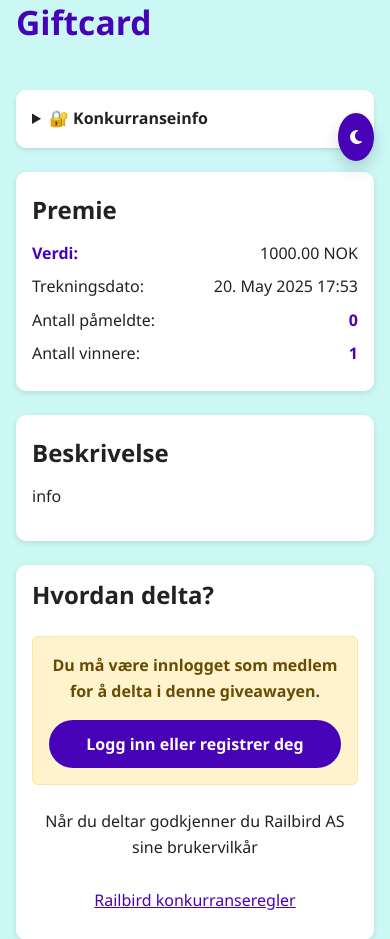
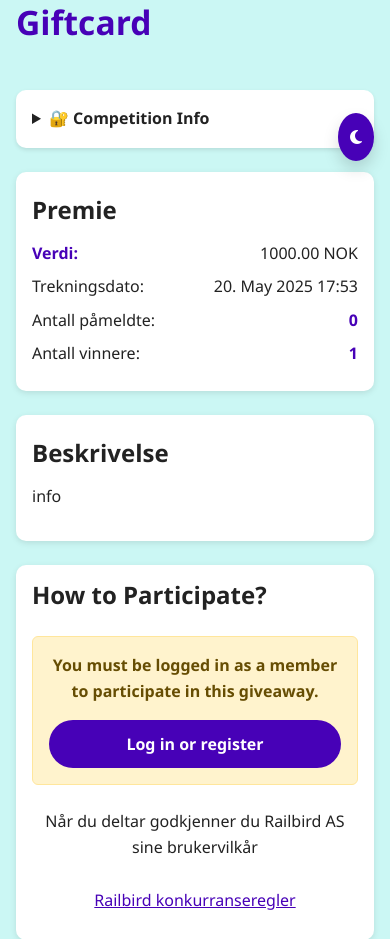
Before and after one commit to ELtaker/Railproject, a Django app: page /giveaways/5/ in a window 390 px wide. Shown: the part 667-1606 px from the top of the page. Run offline with Django 5.2, Linux system fonts and the light colour scheme; data comes from the database, SQL or seed files in the repository; data that the repository does not hold is empty; some libraries are stand-ins or nearby versions.

Commit message:
messageeng

```diff
--- a/giveaways/permissions.py
+++ b/giveaways/permissions.py
@@ -4,7 +4,7 @@ Permissions for giveaways app. Centralizes all access logic for entries and give
 
 def is_member(user) -> bool:
     """
-    Returnerer True hvis brukeren er autentisert, IKKE bedriftsbruker, og medlem av gruppen 'Members'.
+    Returns True if the user is authenticated, NOT a business user, and a member of the 'Members' group.
     """
     return (
         user.is_authenticated
--- a/giveaways/views.py
+++ b/giveaways/views.py
@@ -14,8 +14,8 @@ from django.views.generic import ListView, DetailView
 
 class GiveawayListView(ListView):
     """
-    Offentlig oversikt over aktive giveaways. Kan filtreres på sted/postnummer.
-    Viser kun aktive giveaways (nå mellom start og slutt).
+    Public overview of active giveaways. Can be filtered by location/postal code.
+    Shows only active giveaways (currently between start and end dates).
     """
     model = Giveaway
     template_name = "giveaways/giveaway_list.html"
@@ -59,13 +59,13 @@ class GiveawayDetailView(DetailView):
         kwargs = {'giveaway': self.get_object(), 'request': self.request}
         if post:
             kwargs['data'] = self.request.POST
-        # Fjern custom kwargs før vi sender til ModelForm
+        # Remove custom kwargs before sending to ModelForm
         form_kwargs = {}
         if 'data' in kwargs:
             form_kwargs['data'] = kwargs['data']
         if 'files' in kwargs:
             form_kwargs['files'] = kwargs['files']
-        # Disse brukes kun i vår __init__
+        # These are only used in our __init__
         form_kwargs['giveaway'] = kwargs['giveaway']
         form_kwargs['request'] = kwargs['request']
         return form_kwargs
@@ -88,10 +88,10 @@ class GiveawayDetailView(DetailView):
             has_joined = giveaway.entries.filter(user=user).exists()
 
         # Check if user can participate
-        kan_delta = can_enter_giveaway(user, giveaway)
+        can_participate = can_enter_giveaway(user, giveaway)
 
         # Only create entry form if user can participate
-        entry_form = EntryForm(giveaway=giveaway, request=self.request) if kan_delta else None
+        entry_form = EntryForm(giveaway=giveaway, request=self.request) if can_participate else None
 
         # Get business info for the template
         business = giveaway.business
@@ -103,7 +103,7 @@ class GiveawayDetailView(DetailView):
             "is_member": is_member_status,
             "is_business": hasattr(user, "business_account") if user.is_authenticated else False,
             "has_joined": has_joined,
-            "kan_delta": kan_delta,
+            "can_participate": can_participate,
             "entry_form": entry_form,
         })
         return context
@@ -112,8 +112,8 @@ class GiveawayDetailView(DetailView):
         self.object = self.get_object()
         user = request.user
         if not can_enter_giveaway(user, self.object):
-            messages.error(request, "Du har ikke tilgang til å melde deg på denne giveawayen.")
-            logger.warning(f"Ikke-medlem eller ugyldig forsøk på påmelding: {user}")
+            messages.error(request, "You do not have access to participate in this giveaway.")
+            logger.warning(f"Non-member or invalid participation attempt: {user}")
             return redirect(self.object.get_absolute_url())
 
         form = EntryForm(request.POST, giveaway=self.object, request=request)
@@ -122,11 +122,11 @@ class GiveawayDetailView(DetailView):
             entry.user = user
             entry.giveaway = self.object
             entry.save()
-            messages.success(request, "Du er nå påmeldt!")
-            logger.info(f"Bruker {user} påmeldt giveaway {self.object} med by {entry.user_location_city}.")
+            messages.success(request, "You are now registered!")
+            logger.info(f"User {user} registered for giveaway {self.object} with city {entry.user_location_city}.")
             return redirect(self.object.get_absolute_url())
         else:
-            logger.warning(f"Påmelding feilet for bruker {user} til giveaway {self.object}: {form.errors}")
+            logger.warning(f"Registration failed for user {user} to giveaway {self.object}: {form.errors}")
             context = self.get_context_data()
             context["entry_form"] = form
             return self.render_to_response(context)
@@ -159,7 +159,7 @@ class GiveawayCreateView(LoginRequiredMixin, BusinessOnlyMixin, CreateView):
 
     def form_valid(self, form):
         form.instance.business = self.request.user.business_account
-        logger.info(f"Giveaway opprettet for business {form.instance.business.name}")
+        logger.info(f"Giveaway created for business {form.instance.business.name}")
         return super().form_valid(form)
 
     def get_success_url(self):
--- a/templates/giveaways/giveaway_detail.html
+++ b/templates/giveaways/giveaway_detail.html
@@ -38,10 +38,10 @@
     <!-- Accordion -->
     <div class="accordion">
       <details>
-        <summary>🔐 Konkurranseinfo</summary>
-        <p><strong>Arrangør:</strong> {{ business.name }}</p>
-        <p><strong>Status:</strong> {% if giveaway.is_active %}✅ Aktiv{% else %}❌ Ikke aktiv{% endif %}</p>
-        <p><strong>Opprettet:</strong> {{ giveaway.created_at|date:"d. M Y H:i" }}</p>
+        <summary>🔐 Competition Info</summary>
+        <p><strong>Organizer:</strong> {{ business.name }}</p>
+        <p><strong>Status:</strong> {% if giveaway.is_active %}✅ Active{% else %}❌ Not active{% endif %}</p>
+        <p><strong>Created:</strong> {{ giveaway.created_at|date:"d. M Y H:i" }}</p>
       </details>
     </div>
     <!-- Event Details -->
@@ -63,7 +63,7 @@
     </section>
     <!-- How to join -->
     <section class="details-box">
-      <span class="h2">Hvordan delta?</span>
+      <span class="h2">How to Participate?</span>
       {% if messages %}
         {% for message in messages %}
           <div class="alert {% if message.tags %}alert-{{ message.tags }}{% endif %}">{{ message }}</div>
@@ -71,16 +71,16 @@
       {% endif %}
       {% if not request.user.is_authenticated %}
         <div class="alert alert-warning text-center my-4">
-          <strong>Du må være innlogget som medlem for å delta i denne giveawayen.</strong><br>
-          <a class="btn btn-primary mt-3" href="/login/?next={{ request.path }}">Logg inn eller registrer deg</a>
+          <strong>You must be logged in as a member to participate in this giveaway.</strong><br>
+          <a class="btn btn-primary mt-3" href="/login/?next={{ request.path }}">Log in or register</a>
         </div>
       {% elif is_member %}
         {% if has_joined %}
           <div class="alert alert-success text-center my-4">
-            <strong>Du er påmeldt!</strong>
+            <strong>You are registered!</strong>
           </div>
-          <button class="btn btn-success w-100" disabled>Påmeldt</button>
-        {% elif kan_delta and entry_form %}
+          <button class="btn btn-success w-100" disabled>Registered</button>
+        {% elif can_participate and entry_form %}
           <form method="post" class="mt-3" id="entry-form">
             {% csrf_token %}
             {% if giveaway.signup_question %}
@@ -88,12 +88,12 @@
             {% endif %}
             {{ entry_form.answer.errors }}
             <div class="mb-3">
-              <label for="id_user_location_city" class="form-label">Din by <span class="text-danger">*</span></label>
+              <label for="id_user_location_city" class="form-label">Your city <span class="text-danger">*</span></label>
               {{ entry_form.user_location_city }}
-              <small class="form-text text-muted">Din by må samsvare med bedriftens lokasjon ({{ business.city }}) for å delta.</small>
+              <small class="form-text text-muted">Your city must match the business location ({{ business.city }}) to participate.</small>
               <div class="mt-2 d-grid">
                 <button type="button" id="use-my-location" class="btn btn-sm btn-outline-primary">
-                  <i class="bi bi-geo-alt"></i> Bruk min nåværende posisjon
+                  <i class="bi bi-geo-alt"></i> Use my current location
                 </button>
               </div>
               <div id="location-status" class="mt-2 small d-none alert"></div>
@@ -105,7 +105,7 @@
               </div>
             {% endfor %}
             <div class="giveaway-submit text-center my-4 mx-4">
-              <button class="btn btn-primary" type="submit">Delta gratis</button>
+              <button class="btn btn-primary" type="submit">Participate for free</button>
             </div>
 
             {% if entry_form.non_field_errors %}
--- a/templates/includes/navbar.html
+++ b/templates/includes/navbar.html
@@ -1,39 +1,39 @@
 {% load static %}
 
-<nav class="navbar navbar-expand-lg sticky-top bakgrunn-header" aria-label="Hovednavigasjon">
+<nav class="navbar navbar-expand-lg sticky-top bakgrunn-header" aria-label="Main navigation">
     <div class="container">
-        <a class="navbar-brand" href="{% url 'home' %}" aria-label="Raildrops hjemmeside">
+        <a class="navbar-brand" href="{% url 'home' %}" aria-label="Raildrops homepage">
             <img src="{% static 'img/features-icon-1.png' %}" alt="Raildrops Logo" width="30" height="30">
         </a>
 
-        <button class="custom-toggler d-lg-none" type="button" data-bs-toggle="offcanvas" data-bs-target="#mobileMenu" aria-controls="mobileMenu" aria-expanded="false" aria-label="Vis mobilmeny">
+        <button class="custom-toggler d-lg-none" type="button" data-bs-toggle="offcanvas" data-bs-target="#mobileMenu" aria-controls="mobileMenu" aria-expanded="false" aria-label="Show mobile menu">
             <span aria-hidden="true"></span><span aria-hidden="true"></span><span aria-hidden="true"></span>
         </button>
         <div class="collapse navbar-collapse d-none d-lg-flex" id="mainNavigation">
-            <ul class="navbar-nav ms-auto" role="menubar" aria-label="Hovedmeny">
-                <li class="nav-item" role="none"><a class="nav-link" href="#" role="menuitem">Lokasjon</a></li>
+            <ul class="navbar-nav ms-auto" role="menubar" aria-label="Main menu">
+                <li class="nav-item" role="none"><a class="nav-link" href="#" role="menuitem">Location</a></li>
                 <li class="nav-item" role="none"><a class="nav-link" href="#" role="menuitem">Features</a></li>
-                <li class="nav-item" role="none"><a class="nav-link" href="#" role="menuitem">Om oss</a></li>
+                <li class="nav-item" role="none"><a class="nav-link" href="#" role="menuitem">About Us</a></li>
                 {% if user.is_authenticated and is_member %}
-                    <li class="nav-item"><a class="nav-link" href="{% url 'accounts:dashboard' %}">Min side</a></li>
-                    <li class="nav-item"><a class="nav-link" href="{% url 'accounts:member-profile' %}">Profil</a></li>
-                    <li class="nav-item"><a class="nav-link" href="{% url 'accounts:logout' %}">Logg ut</a></li>
+                    <li class="nav-item"><a class="nav-link" href="{% url 'accounts:dashboard' %}">My Page</a></li>
+                    <li class="nav-item"><a class="nav-link" href="{% url 'accounts:member-profile' %}">Profile</a></li>
+                    <li class="nav-item"><a class="nav-link" href="{% url 'accounts:logout' %}">Log Out</a></li>
                 {% else %}
                     {% if user.is_authenticated and is_business %}
-                        <li class="nav-item"><a class="nav-link" href="{% url 'accounts:business-dashboard' %}">Bedriftsdashboard</a></li>
-                        <li class="nav-item"><a class="nav-link" href="{% url 'accounts:business-profile' %}">Rediger bedriftsprofil</a></li>
-                        <li class="nav-item"><a class="nav-link" href="{% url 'giveaways:giveaway-create' %}">Opprett giveaway</a></li>
-                        <li class="nav-item"><a class="nav-link" href="{% url 'accounts:logout' %}">Logg ut</a></li>
+                        <li class="nav-item"><a class="nav-link" href="{% url 'accounts:business-dashboard' %}">Business Dashboard</a></li>
+                        <li class="nav-item"><a class="nav-link" href="{% url 'accounts:business-profile' %}">Edit Business Profile</a></li>
+                        <li class="nav-item"><a class="nav-link" href="{% url 'giveaways:giveaway-create' %}">Create Giveaway</a></li>
+                        <li class="nav-item"><a class="nav-link" href="{% url 'accounts:logout' %}">Log Out</a></li>
                     {% else %}
                         <li class="nav-item dropdown">
-                            <a class="nav-link dropdown-toggle" href="#" id="navbarCompanyDropdown" role="button" data-bs-toggle="dropdown" aria-expanded="false">Bedrift</a>
+                            <a class="nav-link dropdown-toggle" href="#" id="navbarCompanyDropdown" role="button" data-bs-toggle="dropdown" aria-expanded="false">Business</a>
                             <ul class="dropdown-menu" aria-labelledby="navbarCompanyDropdown">
-                                <li><a class="dropdown-item" href="{% url 'businesses:business-register' %}">Registrer bedrift</a></li>
-                                <li><a class="dropdown-item" href="{% url 'businesses:business-login' %}">Logg inn for bedrift</a></li>
+                                <li><a class="dropdown-item" href="{% url 'businesses:business-register' %}">Register Business</a></li>
+                                <li><a class="dropdown-item" href="{% url 'businesses:business-login' %}">Business Login</a></li>
                             </ul>
                         </li>
-                        <li class="nav-item"><a class="nav-link btn-nav.main" href="{% url 'accounts:member-register' %}">Bli Medlem</a></li>
-                        <li class="nav-item"><a class="nav-link btn-nav.main" href="{% url 'accounts:member-login' %}">Logg inn</a></li>
+                        <li class="nav-item"><a class="nav-link btn-nav.main" href="{% url 'accounts:member-register' %}">Become Member</a></li>
+                        <li class="nav-item"><a class="nav-link btn-nav.main" href="{% url 'accounts:member-login' %}">Log In</a></li>
                     {% endif %}
                 {% endif %}
             </ul>
```
Also changed, not shown: accounts/models.py (+5 -5 lines), businesses/models.py (+16 -16 lines), businesses/views.py (+5 -5 lines), giveaways/forms.py (+16 -16 lines), giveaways/models.py (+6 -6 lines), giveaways/services.py (+6 -6 lines), templates/accounts/login.html (+9 -9 lines), templates/accounts/member-profile.html (+5 -5 lines), templates/businesses/business_dashboard.html (+8 -8 lines), templates/giveaways/giveaway_form.html (+10 -10 lines), templates/giveaways/giveaway_list.html (+12 -12 lines).
